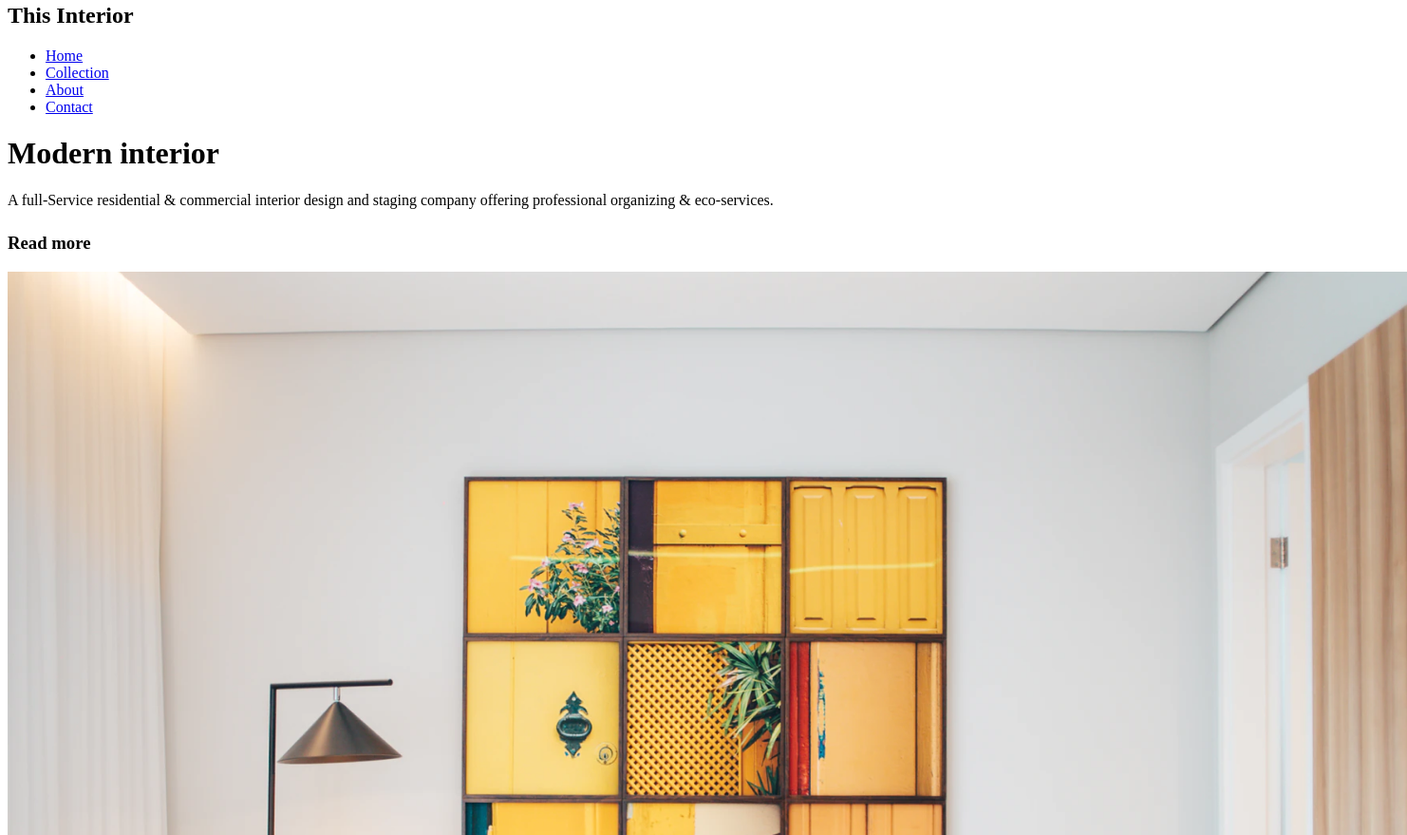
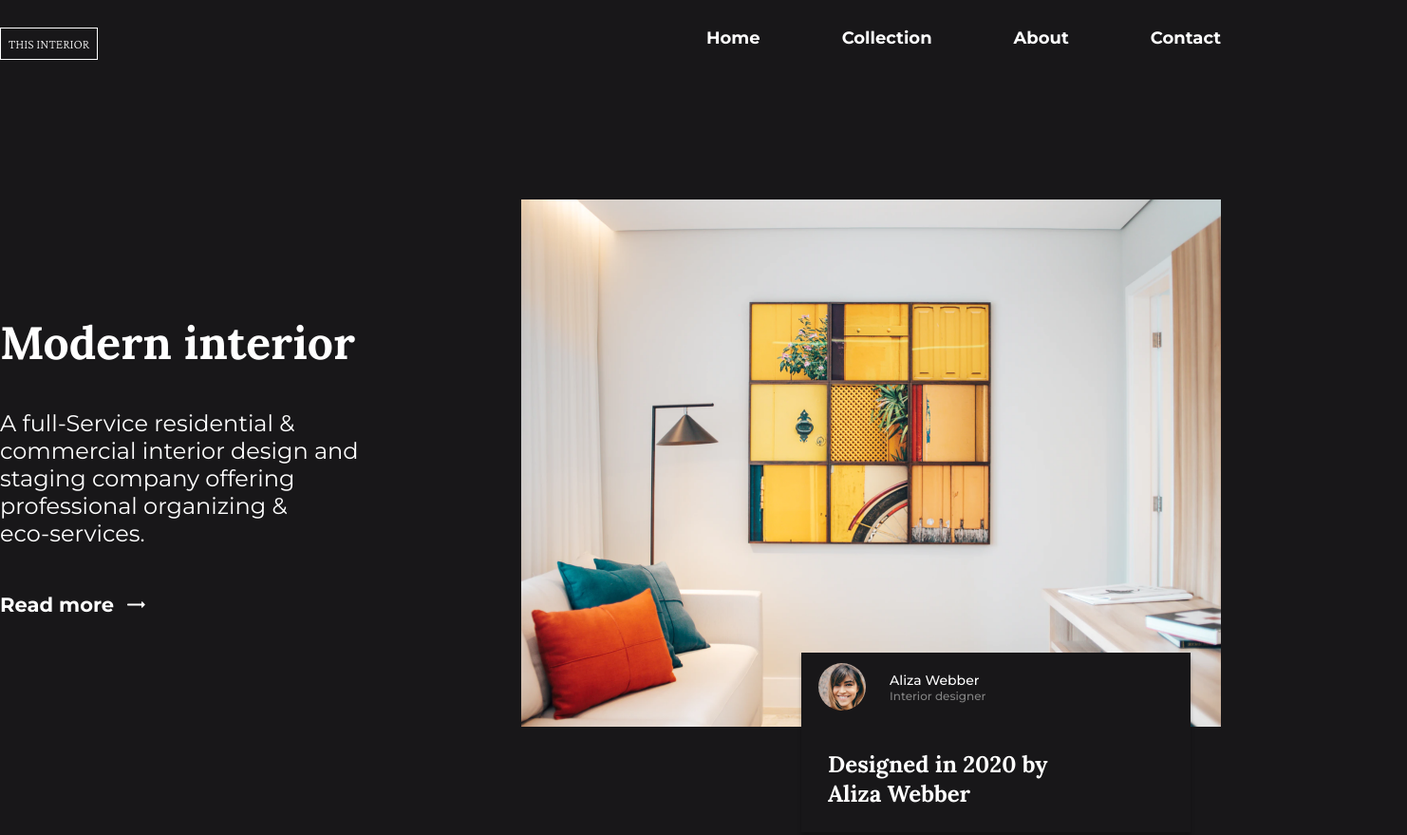
Before and after one commit to DevChallenges-SLG/interior_consultant, a plain HTML site: page index.html in a window 1280 px wide. Shown: the part 17-896 px from the top of the page at 95% size, 1482 px wide, since content can reach past the window. Drawn offline with nearby package versions, Linux system fonts and the light colour scheme.

Commit message:
se finalizó la desktop con css concluido

```diff
--- a/index.html
+++ b/index.html
@@ -34,6 +34,14 @@
     <header>
       <nav>
         <h2>This Interior</h4>
+        <label for="menu-checkbox">
+          <div class="menu-icon-container ">
+            <div class="segment"></div>
+            <div class="segment"></div>
+            <div class="segment"></div>
+          </div>
+        </label>
+        <input type="checkbox" id="menu-checkbox">
         <ul>
           <li><a href="#">Home</a></li>
           <li><a href="#">Collection</a></li>
@@ -43,32 +51,21 @@
       </nav>
     </header>
     <main>
-      <div>
+      <div class="description">
         <h1>Modern interior</h1>
-        <p>A full-Service residential & commercial interior design and staging company offering professional organizing & eco-services.</p>
+        <p>A full-Service residential & commercial interior design and staging company offering professional organizing & <nobr> eco-services.</nobr></p>
         <a>
           <h3>Read more
-            <span>
-              <svg xmlns="http://www.w3.org/2000/svg" width="24" height="24" viewBox="0 0 24 24" fill="none">
-                <g clip-path="url(#clip0_174_2)">
-                <path d="M21.65 11.65L18.86 8.86C18.54 8.54 18 8.76 18 9.21V11H4C3.45 11 3 11.45 3 12C3 12.55 3.45 13 4 13H18V14.79C18 15.24 18.54 15.46 18.85 15.14L21.64 12.35C21.84 12.16 21.84 11.84 21.65 11.65Z" fill="white"/>
-                </g>
-                <defs>
-                <clipPath id="clip0_174_2">
-                <rect width="24" height="24" fill="white"/>
-                </clipPath>
-                </defs>
-              </svg>
-            </span>
+            <img src="./images/arrow.svg" alt="white arrow" >
           </h3>
         </a>
       </div>
-      <div>
-        <div>
+      <div class="image-and-card-container">
+        <div class="image-content">
           <img src="./images/photo1.png" alt="Imagen de un interior moderno">
         </div>
         <div class="card">
-          <div>
+          <div class="first-line-card">
             <div class="card-image">
               <img src="./images/photo2.png" alt="Imagen de la diseñadora - Aliza Webber">
             </div>
--- a/styles.css
+++ b/styles.css
@@ -0,0 +1,217 @@
+:root {
+  --main-bg-color: #181719;
+  --main-primary-color: #ffffff;
+  --gray-3: #828282;
+  --gray-6: #f2f2f2;
+}
+* {
+  margin: 0;
+  padding: 0;
+  box-sizing: border-box;
+}
+html {
+  background-color: var(--main-bg-color, #181719);
+}
+
+body {
+  color: var(--main-primary-color, #ffffff);
+  width: 1286px;
+  margin: 0 auto;
+}
+header nav {
+  display: flex;
+  justify-content: space-between;
+  padding-top: 46px;
+}
+
+header nav h2 {
+  padding: 8px;
+  border: 1px solid var(--main-primary-color, #ffffff);
+  font-family: 'Crimson Pro';
+  font-size: 14px;
+  font-style: normal;
+  font-weight: 200;
+  line-height: normal;
+  text-transform: uppercase;
+}
+header input,
+header label .menu-icon-container {
+  display: none;
+}
+
+header nav ul {
+  display: flex;
+  justify-content: space-between;
+  gap: 86px;
+  list-style: none;
+}
+
+header nav ul li a {
+  text-decoration: none;
+  color: var(--main-primary-color, #ffffff);
+  font-family: Montserrat;
+  font-size: 18px;
+  font-style: normal;
+  font-weight: 700;
+  line-height: normal;
+}
+
+.menu-icon-container {
+  width: 28.5px;
+  height: 19px;
+  display: flex;
+  flex-direction: column;
+  justify-content: space-between;
+}
+.menu-icon-container .segment {
+  width: 28.5px;
+  height: 3.5px;
+  background-color: #f2f2f2;
+}
+
+#menu-checkbox:checked + ul {
+  background-color: aqua;
+}
+
+main {
+  display: flex;
+  justify-content: space-between;
+  margin-top: 147px;
+}
+
+main .description {
+  width: 410px;
+  display: flex;
+  flex-direction: column;
+  justify-content: center;
+  gap: 40px;
+}
+
+main .description h1 {
+  font-family: Lora;
+  font-size: 48px;
+  font-style: normal;
+  font-weight: 500;
+  line-height: normal;
+}
+
+main .description p {
+  display: flex;
+  flex-direction: column;
+  flex-shrink: 0;
+  width: 410px;
+  font-family: Montserrat;
+  font-size: 24px;
+  font-style: normal;
+  font-weight: 400;
+  line-height: normal;
+}
+
+main .description a {
+  margin-top: 8px;
+  font-family: Montserrat;
+  font-size: 18px;
+  font-style: normal;
+  font-weight: 700;
+  line-height: normal;
+}
+
+main .description a h3 {
+  display: flex;
+  gap: 11px;
+}
+main .description a h3 svg {
+  align-self: baseline;
+}
+
+.image-and-card-container {
+  position: relative;
+}
+
+main .image-content {
+  width: 737px;
+}
+
+main .image-content img {
+  width: 737px;
+  aspect-ratio: calc(737 / 555);
+}
+
+main .card {
+  position: absolute;
+  width: 410px;
+  height: 189px;
+  top: 477px;
+  left: 295px;
+  background: var(--main-bg-color, #181719);
+  box-shadow: 0px 4px 4px 0px rgba(0, 0, 0, 0.25);
+}
+
+main .card .first-line-card {
+  height: 72px;
+  display: flex;
+  align-items: center;
+  gap: 8px;
+}
+
+main .card .first-line-card div h4 {
+  font-family: Montserrat;
+  font-size: 14px;
+  font-style: normal;
+  font-weight: 500;
+  line-height: normal;
+}
+
+main .card .first-line-card div h5 {
+  color: var(--gray-3, #828282);
+  font-family: Montserrat;
+  font-size: 12px;
+  font-style: normal;
+  font-weight: 500;
+  line-height: normal;
+}
+
+main .card h2 {
+  display: flex;
+  width: 287px;
+  flex-direction: column;
+  flex-shrink: 0;
+  font-family: Lora;
+  font-size: 24px;
+  font-style: normal;
+  font-weight: 700;
+  line-height: normal;
+  margin-top: 30px;
+  margin-left: 28px;
+}
+
+.card-image {
+  width: 85px;
+  height: 72px;
+  display: flex;
+  justify-content: center;
+  align-items: center;
+}
+
+.card-image img {
+  width: 50px;
+  height: 50px;
+  border-radius: 37px;
+}
+
+footer {
+  margin: 239px auto 0px;
+}
+footer p {
+  color: #a9a9a9;
+  text-align: center;
+  font-family: Montserrat;
+  font-size: 14px;
+  font-style: normal;
+  font-weight: 500;
+  line-height: normal;
+  padding-bottom: 24px;
+}
+
+@media screen and (max-width: 450px) {
+}
```
Also changed, not shown: images/arrow.svg (added), images/menu.svg (added).
